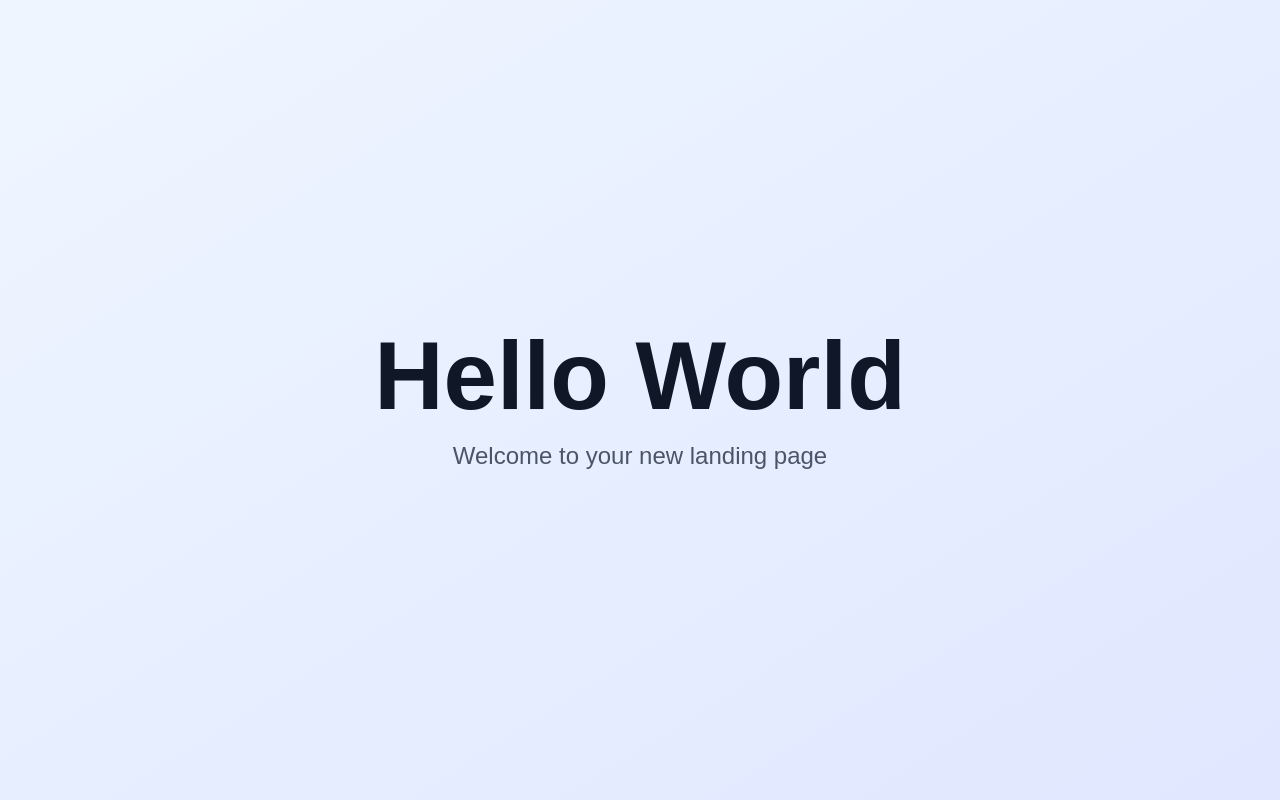
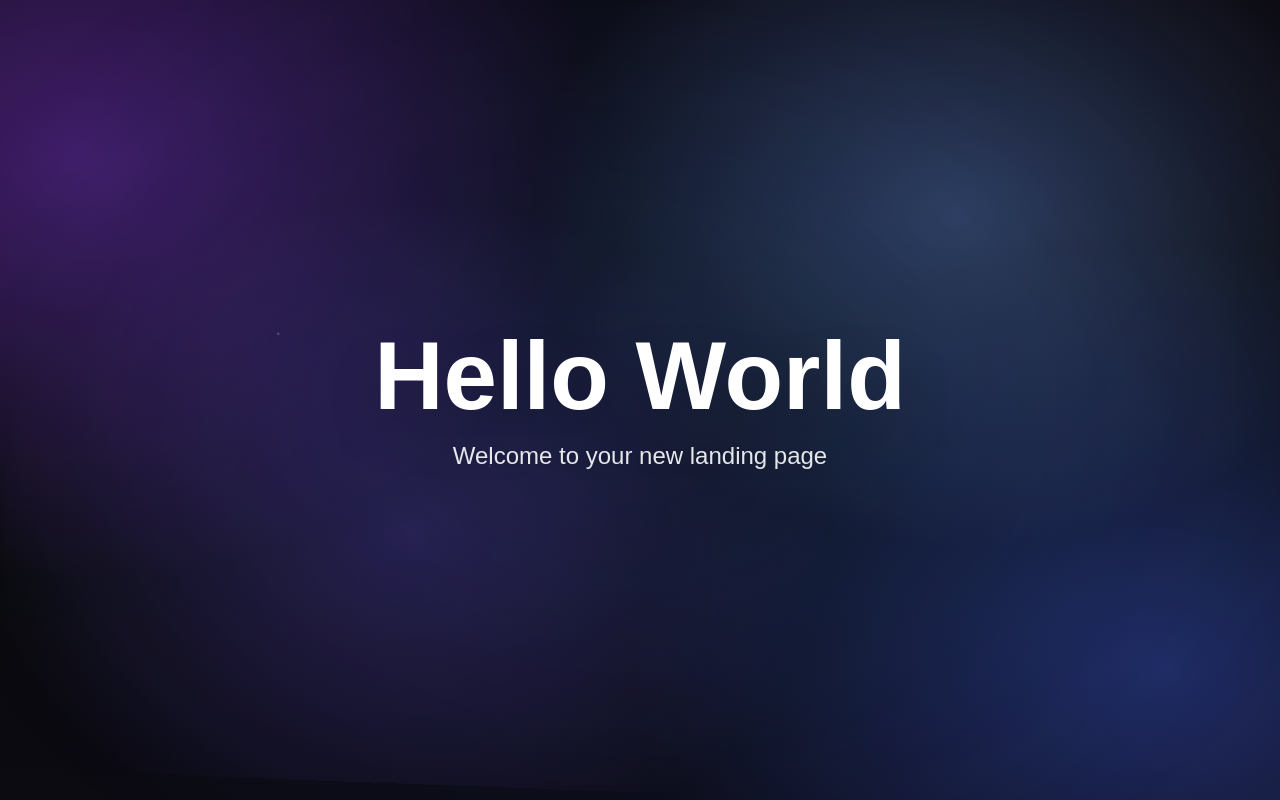
Before and after one commit to ns-test-org/testing-stand-162, a Next.js app in the folder packages/testing-stand-162/: page / in a window 1280 px wide. Built offline with nearby package versions, Linux system fonts and the light colour scheme.

Commit message:
AI chat session: Updated code and files

```diff
--- a/packages/testing-stand-162/src/app/page.tsx
+++ b/packages/testing-stand-162/src/app/page.tsx
@@ -1,13 +1,22 @@
 export default function Landing() {
   return (
-    <div className="min-h-screen w-full flex items-center justify-center bg-gradient-to-br from-blue-50 to-indigo-100">
-      <div className="text-center px-6">
-        <h1 className="text-6xl md:text-8xl font-bold text-gray-900 mb-4">
-          Hello World
-        </h1>
-        <p className="text-xl md:text-2xl text-gray-600">
-          Welcome to your new landing page
-        </p>
+    <div className="min-h-screen w-full relative overflow-hidden">
+      {/* Aurora gradient layers */}
+      <div className="absolute inset-0 bg-aurora-layer-1"></div>
+      <div className="absolute inset-0 bg-aurora-layer-2"></div>
+      <div className="absolute inset-0 bg-aurora-layer-3"></div>
+      <div className="absolute inset-0 bg-particles"></div>
+
+      {/* Content */}
+      <div className="relative z-10 min-h-screen flex items-center justify-center">
+        <div className="text-center px-6">
+          <h1 className="text-6xl md:text-8xl font-bold text-white mb-4 drop-shadow-2xl">
+            Hello World
+          </h1>
+          <p className="text-xl md:text-2xl text-gray-200 drop-shadow-lg">
+            Welcome to your new landing page
+          </p>
+        </div>
       </div>
     </div>
   );
```
